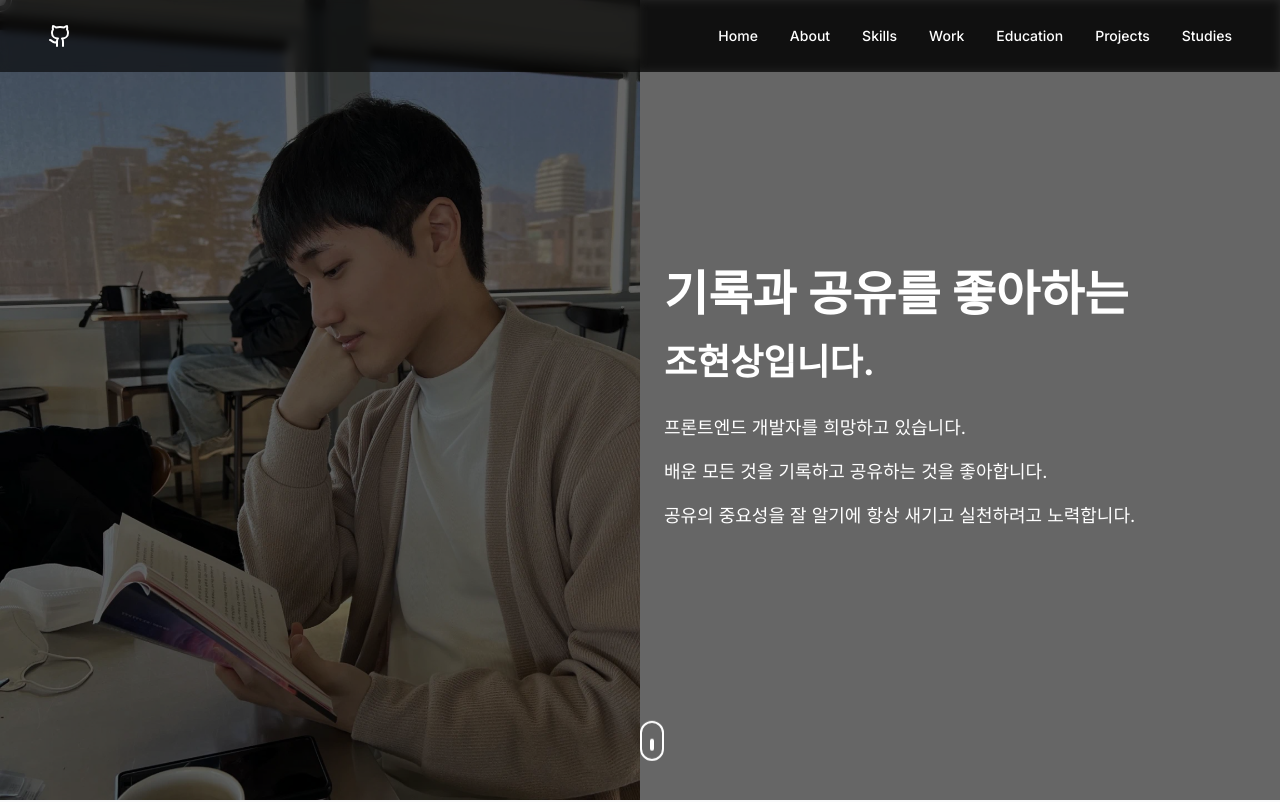
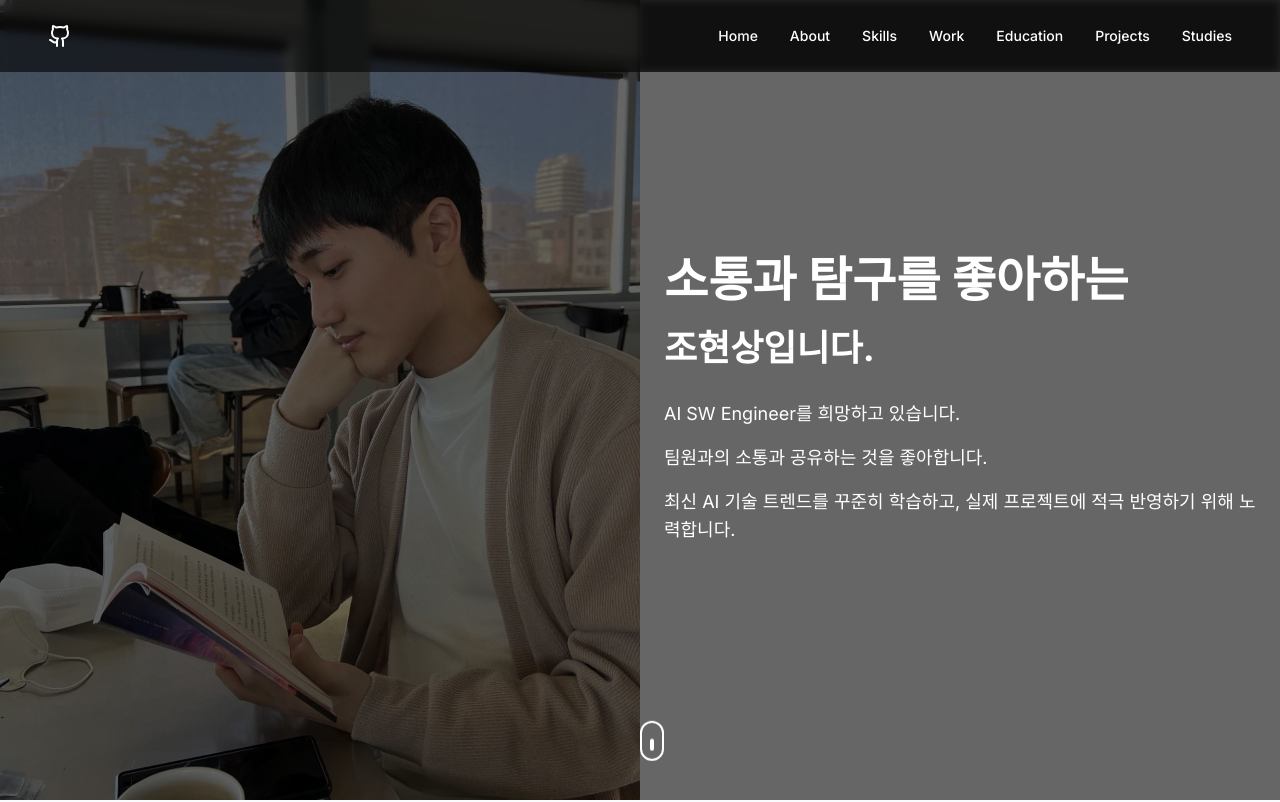
Before and after one commit to hyeonsang010716/my_portfolio, a React (Vite) app: page / in a window 1280 px wide. Shown: the top 802 px of the page. Built offline with nearby package versions, Linux system fonts and the light colour scheme.

Commit message:
[FEAT] 첫 화면, 글 수정

```diff
--- a/src/sections/Hero.tsx
+++ b/src/sections/Hero.tsx
@@ -26,7 +26,7 @@ const Hero: React.FC = () => {
           className="text-4xl md:text-5xl font-bold mb-6 opacity-0 animate-fade-in"
           style={{ animationDelay: '0.3s', animationFillMode: 'forwards' }}
         >
-          기록과 공유를 좋아하는
+          소통과 탐구를 좋아하는
         </h1>
 
         <h2
@@ -40,9 +40,9 @@ const Hero: React.FC = () => {
           className="max-w-2xl space-y-4 text-lg opacity-0 animate-fade-in"
           style={{ animationDelay: '0.9s', animationFillMode: 'forwards' }}
         >
-          <p>프론트엔드 개발자를 희망하고 있습니다.</p>
-          <p>배운 모든 것을 기록하고 공유하는 것을 좋아합니다.</p>
-          <p>공유의 중요성을 잘 알기에 항상 새기고 실천하려고 노력합니다.</p>
+          <p>AI SW Engineer를 희망하고 있습니다.</p>
+          <p>팀원과의 소통과 공유하는 것을 좋아합니다.</p>
+          <p>최신 AI 기술 트렌드를 꾸준히 학습하고, 실제 프로젝트에 적극 반영하기 위해 노력합니다.</p>
         </div>
       </div>
 
```
